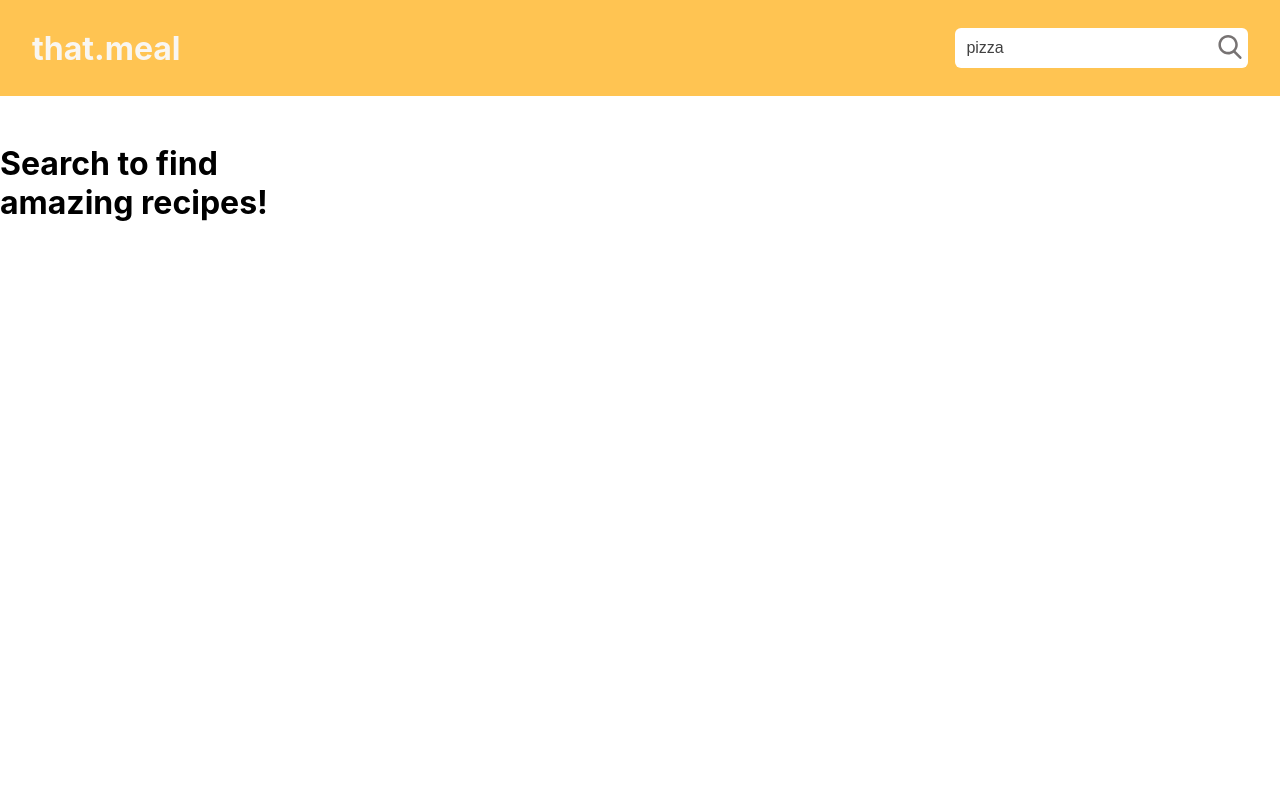
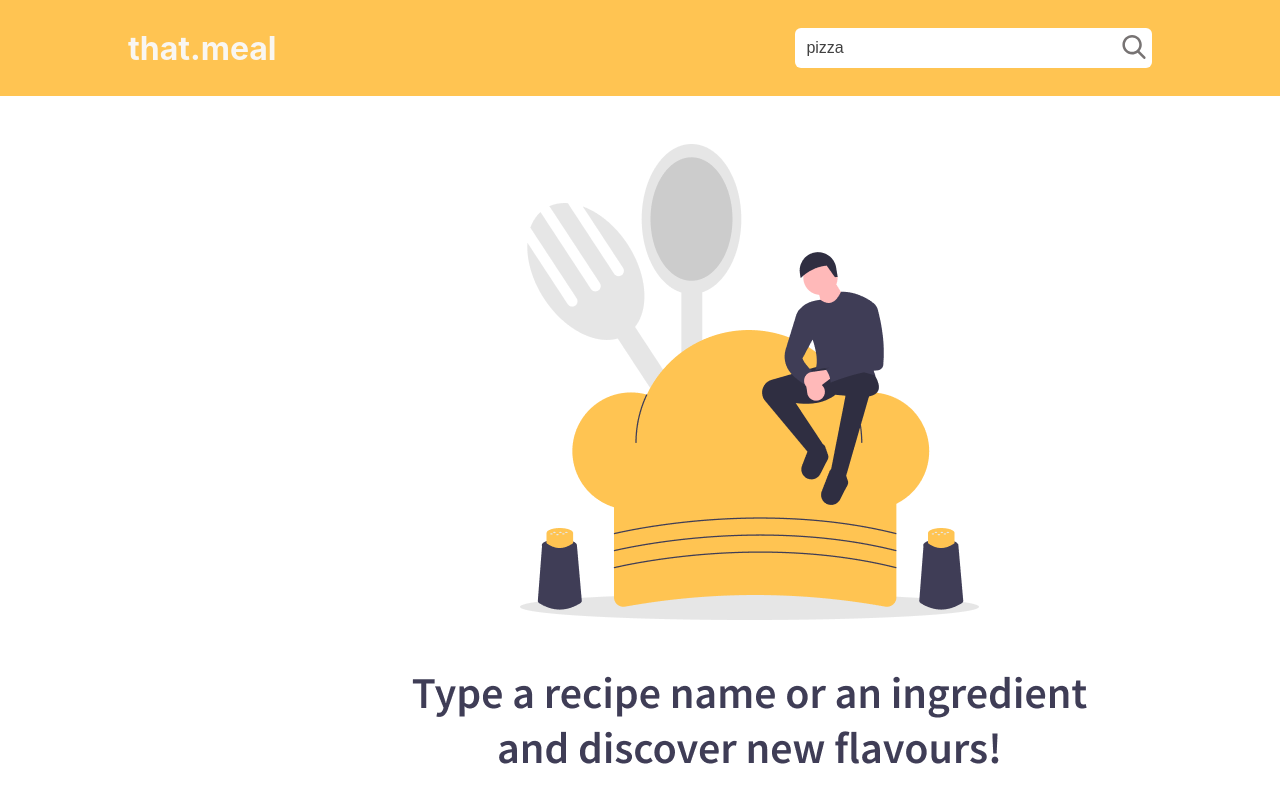
Before and after one commit to varelabeatriz/that.meal, a React (Create React App) app: page / in a window 1280 px wide. Shown: the top 802 px of the page. Built offline with nearby package versions, Linux system fonts and the light colour scheme.

Commit message:
no result screen

```diff
--- a/src/components/RecipesList.jsx
+++ b/src/components/RecipesList.jsx
@@ -3,7 +3,7 @@ import styles from '../styles/components/RecipesList.module.css';
 import { useRecipes } from "../contexts/RecipesContext";
 
 export function RecipesList() {
-    const { recipes} = useRecipes();
+    const { recipes } = useRecipes();
 
     console.log(recipes);
 
@@ -35,7 +35,9 @@ export function RecipesList() {
                     ))
 
                 ) : (
-                        <h1>Search to find amazing recipes!</h1>
+                        <div className={styles.noResults}>
+                            <img src="cookinghat.png" alt="cookinghat" />
+                        </div>
                     )}
             </div>
         </div>
--- a/src/styles/components/Header.module.css
+++ b/src/styles/components/Header.module.css
@@ -2,7 +2,7 @@
     display: flex;
     justify-content: space-between;
     align-items: center;
-    padding: 2rem;
+    padding: 2rem 8rem;
 
     background: var(--yellow);
     width: 100%;
@@ -23,7 +23,7 @@
     border-radius: 6px 0 0 6px;
     border: 0;
     padding: 0.7rem;
-    width: 16rem;
+    width: 20rem;
     font-size: 1rem;
     color: var(--text);
 }
--- a/src/styles/components/RecipesList.module.css
+++ b/src/styles/components/RecipesList.module.css
@@ -15,7 +15,7 @@
     padding: 1rem;
     display: flex;
     flex-direction: column;
-    margin: 0.5rem;
+    margin: 1rem;
     width: 20rem;
 
     background: var(--card);
@@ -36,21 +36,30 @@
     display: flex;
     align-items: center;
     justify-content: space-between;
+    margin-top: 1rem;
 }
 
 .cardInfo a{
     text-decoration: none;
     background: var(--yellow);
     border: 0;
-    border-radius: 12px;
-    padding: 6px;
+    border-radius: 16px;
+    padding: 0.4rem 1rem;
     color: white;
+    font-size: 1rem;
+    font-weight: 600;
 }
 
 .mealType {
-    background: rgb(211, 211, 211);
-    border-radius: 14px;
-    padding: 4px 8px;
-    color: var(--text);
-    font-size: 0.9rem;
+    background: rgb(226, 226, 226);
+    border-radius: 16px;
+    padding: 0.4rem 1rem;
+    color: grey;
+    font-size: 1rem;
 }
+
+.noResults {
+   display: flex;
+   align-items: center;
+   margin-left: 50%;
+}
```
Also changed, not shown: public/cookinghat.png (added). Lines whose indentation alone changed are shown as unchanged.
